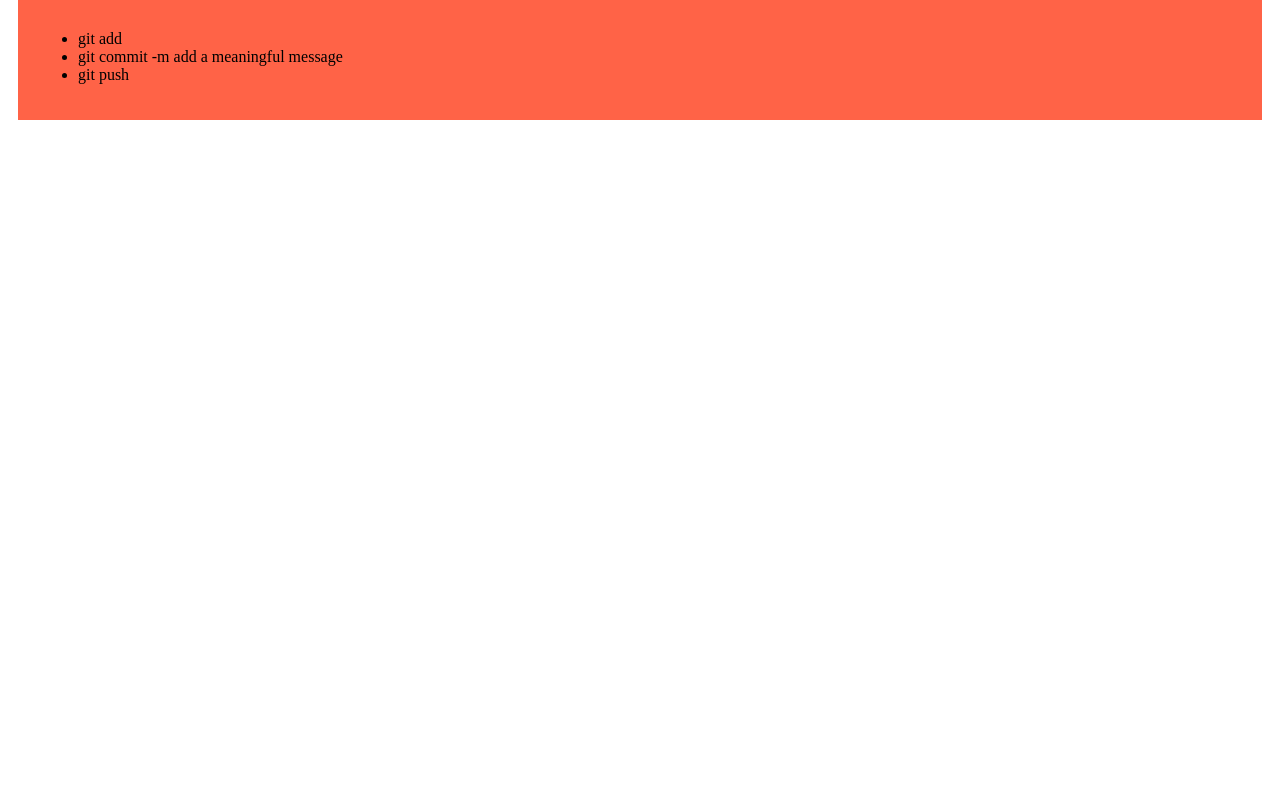
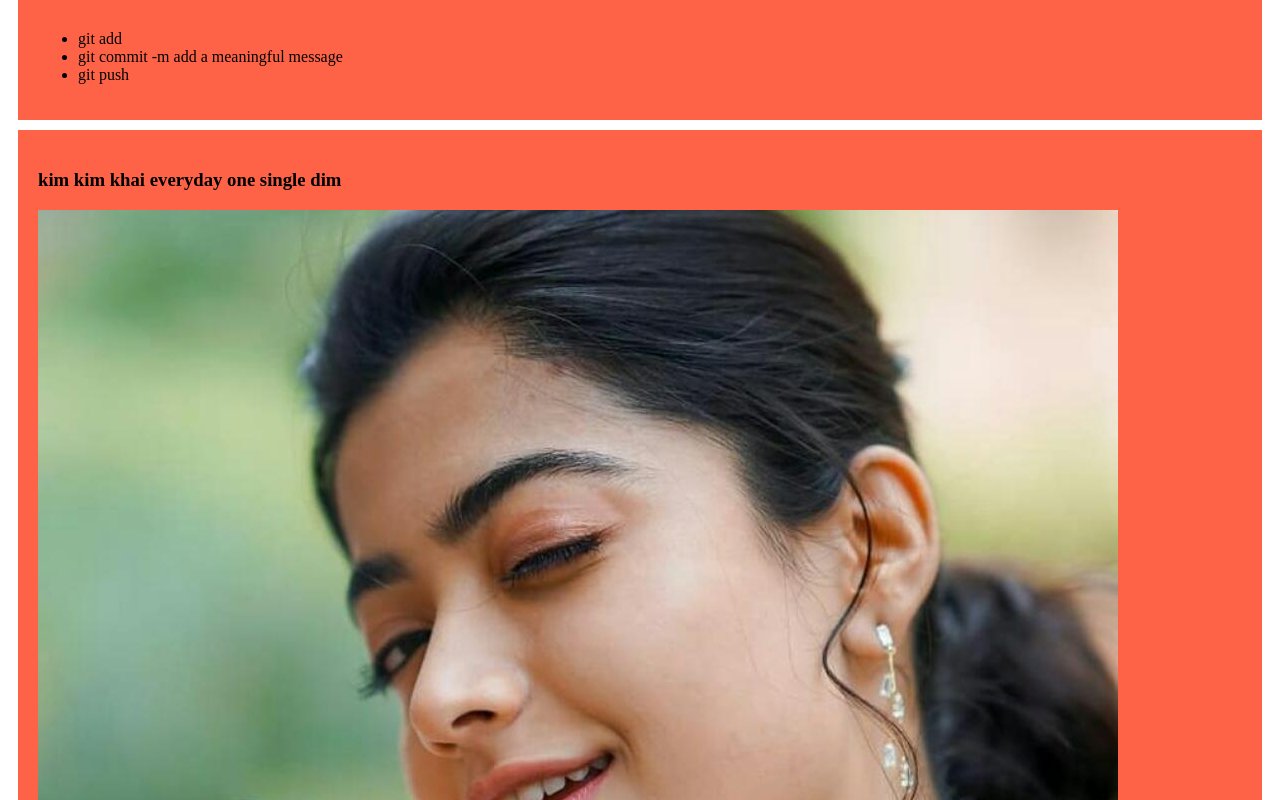
Before and after one commit to Prosenjit-99/my-first-github-repo, a plain HTML site: page index.html in a window 1280 px wide. Shown: the part 500-1300 px from the top of the page. Before the commit the page ends 800 px from the top, so only its background shows below. Drawn offline with Linux system fonts and the light colour scheme.

Commit message:
added kim with a dim

```diff
--- a/index.html
+++ b/index.html
@@ -26,5 +26,9 @@
             <li>git push</li>
         </ul>
     </div>
+    <div>
+        <h3>kim kim khai everyday one single dim</h3>
+        <img src="Rashmika_Mandanna_HD_Images_2020_01.jpg" alt="">
+    </div>
 </body>
 </html>
```
Also changed, not shown: Rashmika_Mandanna_HD_Images_2020_01.jpg (added).
